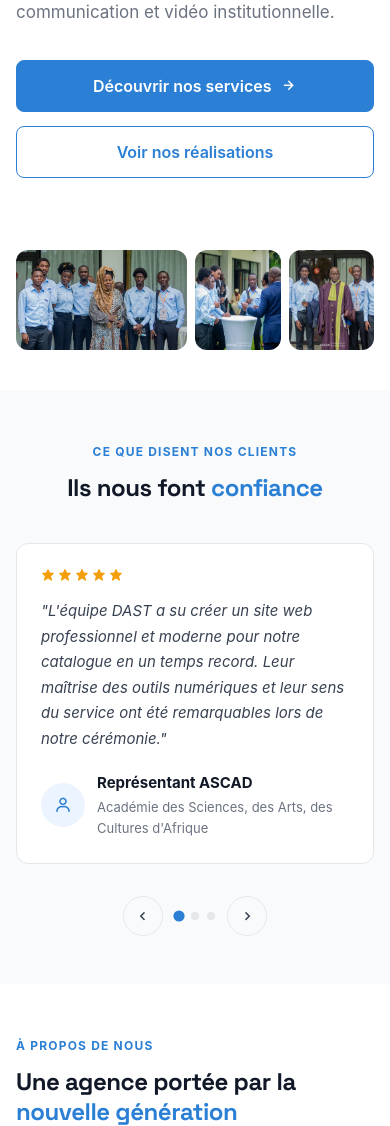
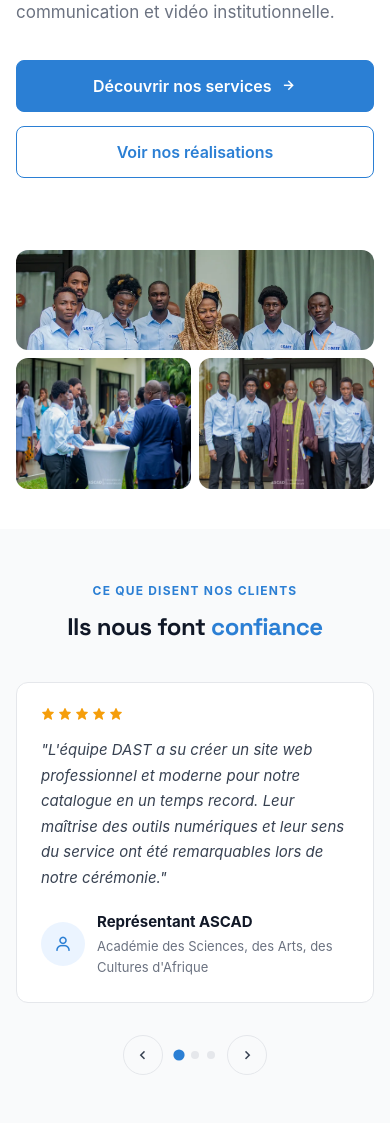
Before and after one commit to Chaka06/GROUPE-DAST, a Django app: page / in a window 390 px wide. Shown: the part 401-1527 px from the top of the page. Run offline with Django 5.2, Linux system fonts and the light colour scheme; data comes from the database, SQL or seed files in the repository; data that the repository does not hold is empty.

Commit message:
fix(mobile): correction grid hero photos — height explicite + picture display:block
Utilise grid-template-rows: 140px/100px pour que height:100% des img
se resolvent correctement à travers le wrapper <picture>

Co-Authored-By: Claude Sonnet 4.6 <noreply@anthropic.com>

```diff
--- a/static/css/main.css
+++ b/static/css/main.css
@@ -1442,14 +1442,14 @@ select.form-control {
 @media (max-width: 1024px) {
   .hero__inner        { grid-template-columns: 1fr; }
   .hero__visual {
-    display: flex;
-    flex-direction: row;
+    display: grid;
+    grid-template-columns: 2fr 1fr 1fr;
+    grid-template-rows: 140px;
     gap: .5rem;
     margin-top: 1.5rem;
-    height: 140px;
   }
-  .hero__photo--wide { flex: 2; min-width: 0; }
-  .hero__photo:not(.hero__photo--wide) { flex: 1; min-width: 0; }
+  .hero__photo--wide { grid-column: 1; }
+  .hero__photo picture { display: block; width: 100%; height: 100%; }
   .about__inner       { grid-template-columns: 1fr; }
   .about__visual      { aspect-ratio: 16/9; }
   .about__visual img  { height: auto; }
@@ -1497,7 +1497,8 @@ select.form-control {
 @media (max-width: 480px) {
   .team-grid        { grid-template-columns: 1fr; }
   .team-gallery     { grid-template-columns: 1fr; }
-  .hero__visual     { height: 100px; }
+  .hero__visual     { grid-template-columns: 1fr 1fr; grid-template-rows: 100px; }
+  .hero__photo--wide { grid-column: 1 / -1; }
   .hero__title      { font-size: 1.875rem; }
   .page-hero__title { font-size: 1.625rem; }
   .section-title    { font-size: 1.5rem; }
```
Also changed, not shown: 1 other file.
